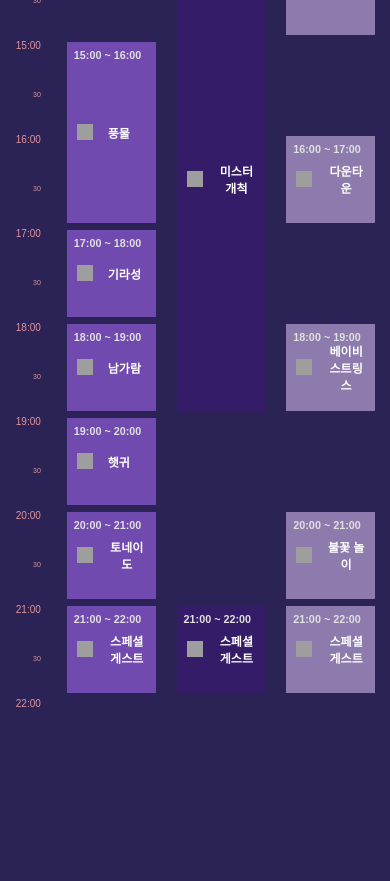
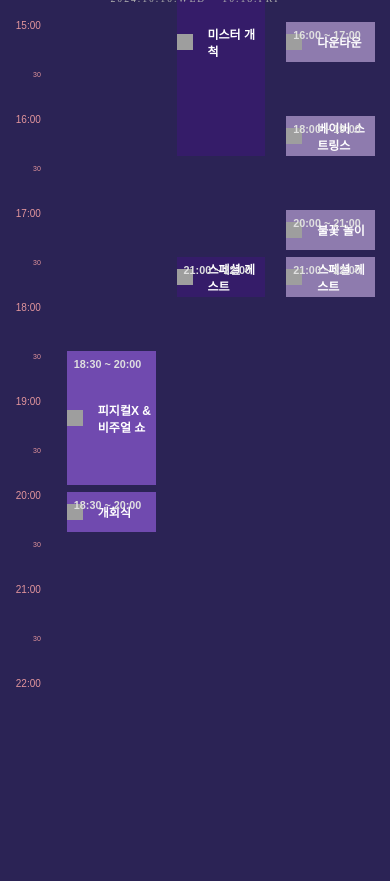
Before and after one commit to seoiiwon/2024_GNU_PIESTA, a FastAPI app: page /timetable in a window 390 px wide; the page is wider, and only the part inside the window is pictured. Shown: the part 238-1119 px from the top of that part. After the commit the page ends 925 px from the top of that part, so only its background shows below. Run offline with FastAPI, Linux system fonts and the light colour scheme; grey boxes are pictures that could not be loaded.

Commit message:
dd
ddfasd

```diff
--- a/static/css/timetable/timetable.css
+++ b/static/css/timetable/timetable.css
@@ -14,6 +14,7 @@
     font-size: 1rem;
     font-family: 'Felix Titling', sans-serif; /* Added font-family property */
     font-weight: 400; /* Regular font weight */
+    /* margin-top: 50px; */
   }
 
   .timetable {
@@ -89,7 +90,7 @@
 
   .events-day {
     display: grid;
-    grid-template-rows: repeat(10, 87px);
+    grid-template-rows: repeat(20, 40px);
     gap: 7px;
     }
 
@@ -98,7 +99,7 @@
     background-color: #7d50d0;
     display: flex;
     align-items: center;
-    padding: 10px;
+    /* padding: 10px; */
     font-size: 12px;
     font-weight: 600;
     cursor: pointer;
--- a/templates/timetable/timetable.html
+++ b/templates/timetable/timetable.html
@@ -1,21 +1,49 @@
 <!DOCTYPE html>
 <html lang="en">
-  <head>
+<head>
     <meta charset="UTF-8" />
     <meta name="viewport" content="width=device-width, initial-scale=1.0" />
     <title>Timetable</title>
-    <link rel="stylesheet" href="/static/css/timetable/timetable.css" />
-    <script src="/static/js/timetable/timetable.js"></script>
-  </head>
-  <body>
-    <header class="header">
-    <link rel="stylesheet" href="/timetable.css">
-    <script src="/timetable.js"></script>
+    <link rel="stylesheet" href="{{ url_for('static', path='css/timetable/timetable.css') }}">
+    <link rel="stylesheet" href="{{ url_for('static', path='css/main/logo.css') }}">
+    <link rel="stylesheet" href="{{ url_for('static', path='css/main/hamberger.css') }}">
+    <script src="{{ url_for('static', path='js/timetable/timetable.js') }}" defer></script>
+    <script src="{{ url_for('static', path='js/main/hamberger.js') }}" defer></script>
+    <script src="{{ url_for('static', path='js/main/logo.js') }}" defer></script>
 </head>
 <body>
-  <header class="header">
+  <!-- 로고 -->
+  <div>
+    <div id="logoImg">
+        <img src="{{ url_for('static', path='images/GNU_PIESTA_logo.svg')}}" alt="logo">
+        <p class="logoDate">2024.10.16.WED ~ 10.18.FRI</p>
+    </div>
+  </div>
+
+<!-- 햄버거 버튼 -->
+  <a class="menu-trigger" href="#">
+    <span class="hambergerBread"></span>
+    <span class="hambergerCenter"></span>
+    <span class="hambergerBread"></span>
+  </a>
+  <div id="hambergerContents" class="hambergerContents">
+    <div id="navContainer">
+        <div id="hrefHOME" data-url="/home">HOME</div>
+        <div id="hrefTIMETABLE" data-url="/timetable">TIMETABLE</div>
+        <div id="hrefBOOTH" data-url="/">BOOTH</div>
+        <div id="hrefCOMMENT" data-url="/comment">COMMENT</div>
+        <div id="hrefFAQ" data-url="faq">FAQ</div>
+    </div>
+    <div id="piestaWebHost">
+        <a id="ohgam" href="https://www.instagram.com/gnu_5gam/">오감 총학생회</a>
+        &nbsp;X&nbsp;
+        <a id="mutsa" href="https://www.instagram.com/likelion_gnu/">멋쟁이사자처럼</a>
+    </div>
+  </div>
+<!-- ㅡㅡㅡㅡㅡㅡㅡㅡㅡㅡㅡㅡㅡㅡㅡㅡㅡㅡㅡㅡㅡㅡㅡㅡㅡㅡㅡㅡㅡㅡㅡㅡㅡㅡㅡㅡㅡㅡㅡㅡㅡㅡㅡ 로고 및 햄버거 -->
+    <header class="header">
       <h1>Time Table</h1>
-    </header>
+     </header>
 
   <div class="timetable">
     <div class="times">
@@ -42,47 +70,16 @@
       <div class="day-column">
           <div class="day">OCT 16, WED</div>
           <div class="events-day">
-            <div class="event" id="day1" style="grid-row: 2 / 4;" onclick="showPopup('풍물', '15:00 ~ 16:00', '풍물의 곡 리스트')">
-                <span class="event-time">15:00 ~ 16:00</span> <!-- 시간 표시 -->
+            <div class="event" id="day1" style="grid-row: 10 / 13;" onclick="showPopup('피지컬X & 비주얼 쇼', '18:30 ~ 20:00', '오프닝')">
+                <span class="event-time">18:30 ~ 20:00</span> <!-- 시간 표시 -->
                 <img src="icon.png" alt="icon" class="icon"> <!-- 아이콘 추가 -->
-                풍물 <!-- 이벤트 이름 -->
+                피지컬X & 비주얼 쇼 <!-- 이벤트 이름 -->
               </div>
-            <!-- <div class="event" id="day1" style="grid-row: 3 / 4;" onclick="showPopup('소리울림', '16:00 ~ 17:00')">
-                <span class="event-time">16:00 ~ 17:00</span> <!-- 시간 표시 -->
-                <!-- <img src="icon.png" alt="icon" class="icon"> <!-- 아이콘 추가 -->
-                <!-- 소리울림 이벤트 이름 -->
-              <!-- </div> -->
-            <div class="event" id="day1" style="grid-row: 4 / 5;" onclick="showPopup('기라성', '17:00 ~ 18:00', '기라성의 곡 리스트')">
-                <span class="event-time">17:00 ~ 18:00</span> <!-- 시간 표시 -->
+            <div class="event" id="day1" style="grid-row: 13 / 14;" onclick="showPopup('피지컬X & 비주얼 쇼', '18:30 ~ 20:00', '오프닝')">
+                <span class="event-time">18:30 ~ 20:00</span> <!-- 시간 표시 -->
                 <img src="icon.png" alt="icon" class="icon"> <!-- 아이콘 추가 -->
-                기라성 <!-- 이벤트 이름 -->
+                개회식 <!-- 이벤트 이름 -->
               </div>
-            <div class="event" id="day1" style="grid-row: 5 / 6;" onclick="showPopup('남가람', '18:00 ~ 19:00', '남가람의 곡 리스트')">
-                <span class="event-time">18:00 ~ 19:00</span> <!-- 시간 표시 -->
-                <img src="icon.png" alt="icon" class="icon"> <!-- 아이콘 추가 -->
-                남가람 <!-- 이벤트 이름 -->
-              </div>
-            <div class="event" id="day1" style="grid-row: 6 / 7;" onclick="showPopup('햇귀', '15:30 ~ 16:00', '햇귀의 곡 리스트')">
-                <span class="event-time">19:00 ~ 20:00</span> <!-- 시간 표시 -->
-                <img src="icon.png" alt="icon" class="icon"> <!-- 아이콘 추가 -->
-                햇귀 <!-- 이벤트 이름 -->
-              </div>
-            <div class="event" id="day1" style="grid-row: 7 / 8;" onclick="showPopup('토네이도', '15:30 ~ 16:00', '토네이도의 곡 리스트')">
-                <span class="event-time">20:00 ~ 21:00</span> <!-- 시간 표시 -->
-                <img src="icon.png" alt="icon" class="icon"> <!-- 아이콘 추가 -->
-                토네이도 <!-- 이벤트 이름 -->
-              </div>
-            <div class="event" id="day1" style="grid-row: 8 / 9;" onclick="showPopup('스페셜 게스트', '15:30 ~ 16:00')">
-                <span class="event-time">21:00 ~ 22:00</span> <!-- 시간 표시 -->
-                <img src="icon.png" alt="icon" class="icon"> <!-- 아이콘 추가 -->
-                스페셜 게스트 <!-- 이벤트 이름 -->
-              </div>
-              <!-- <div class="event" id="day1" style="grid-row: 4 / 5;" onclick="showPopup('소리울림', '16:00 ~ 17:00')">소리울림</div>
-              <div class="event" id="day1" style="grid-row: 5 / 6;" onclick="showPopup('기라성', '17:00 ~ 18:00')">기라성</div>
-              <div class="event" id="day1" style="grid-row: 6 / 7;" onclick="showPopup('남가람', '18:00 ~ 19:00')">남가람</div>
-              <div class="event" id="day1" style="grid-row: 7 / 8;" onclick="showPopup('햇귀', '19:00 ~ 20:00')">햇귀</div>
-              <div class="event" id="day1" style="grid-row: 8 / 9;" onclick="showPopup('토네이도', '20:00 ~ 20:30')">토네이도</div>
-              <div class="event" id="day1" style="grid-row: 9 / 10;" onclick="showPopup('스페셜 게스트', '21:00 ~ 22:00')">스페셜 게스트</div> -->
           </div>
       </div>
 
```
Lines whose indentation alone changed are shown as unchanged.
